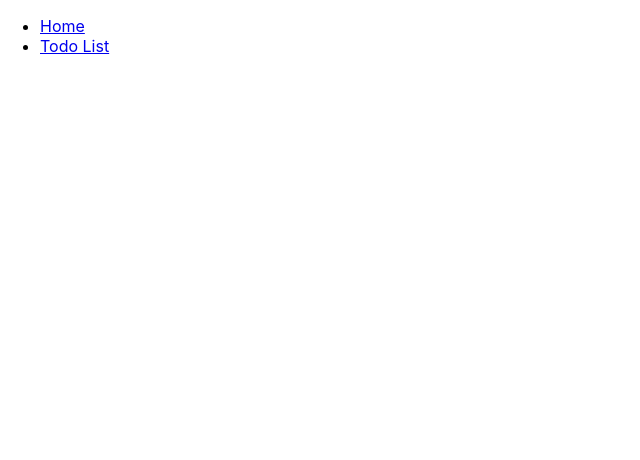
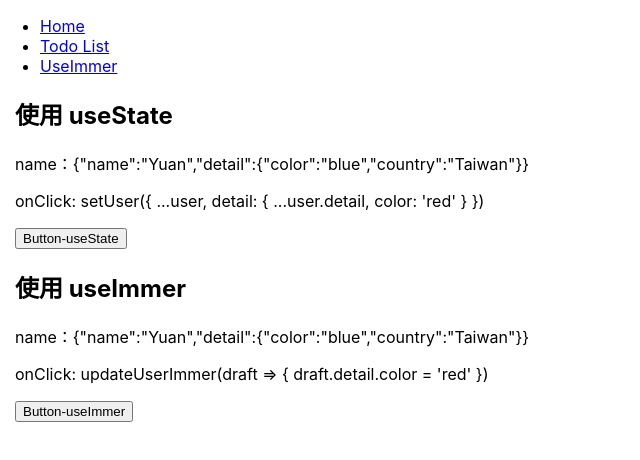
Before and after one commit to yuanchi17/learn-react-context, a React (Create React App) app: page /use-immer in a window 1280 px wide. Before the commit this address had no page. Shown: the top 460 px of the page, without its empty margins (0-640 px from the left). Built offline with nearby package versions, Linux system fonts and the light colour scheme.

Commit message:
useState vs useImmer

```diff
--- a/package.json
+++ b/package.json
@@ -10,6 +10,7 @@
     "react-dom": "^18.2.0",
     "react-router-dom": "^6.3.0",
     "react-scripts": "5.0.1",
+    "use-immer": "^0.7.0",
     "web-vitals": "^2.1.4"
   },
   "scripts": {
--- a/src/App.js
+++ b/src/App.js
@@ -5,11 +5,13 @@ import Header from './components/Header'
 import Home from './pages/Home'
 import React from 'react'
 import TodoList from './pages/TodoList'
+import UseImmer from './pages/UseImmer'
 
 // https://reactrouter.com/docs/en/v6/hooks/use-routes
 const AllRouters = () => useRoutes([
   { path: '/', element: <Home /> },
   { path: '/todo-list', element: <TodoList /> },
+  { path: '/use-immer', element: <UseImmer /> },
 ])
 
 function App () {
--- a/src/components/Header.js
+++ b/src/components/Header.js
@@ -6,6 +6,7 @@ const Header = () => {
     <ul>
       <li><Link to='/'>Home</Link></li>
       <li><Link to='/todo-list'>Todo List</Link></li>
+      <li><Link to='/use-immer'>UseImmer</Link></li>
     </ul>
   )
 }
--- a/src/pages/TodoList.js
+++ b/src/pages/TodoList.js
@@ -9,6 +9,7 @@ const TodoList = () => {
 
   return (
     <div style={{ padding: '0px 15px' }}>
+      user: {user}
       <TodoForm />
       <h4>todo：{userList.todo.map((todo, index) => <li key={index}>{todo}</li>)}</h4>
       <h4>done：{userList.done.map((done, index) => <li key={index}>{done}</li>)}</h4>
--- /dev/null
+++ b/src/pages/UseImmer.js
@@ -0,0 +1,38 @@
+import { useImmer } from 'use-immer'
+import React, { useState } from 'react'
+
+const UseImmer = () => {
+  const [user, setUser] = useState({
+    name: 'Yuan',
+    detail: {
+      color: 'blue',
+      country: 'Taiwan',
+    },
+  })
+
+  const [userImmer, updateUserImmer] = useImmer({
+    name: 'Yuan',
+    detail: {
+      color: 'blue',
+      country: 'Taiwan',
+    },
+  })
+
+  return (
+    <>
+    <div style={{ padding: '0px 15px' }}>
+      <h2>使用 useState</h2>
+      <p>name：{JSON.stringify(user)}</p>
+      <p>onClick: {'setUser({ ...user, detail: { ...user.detail, color: \'red\' } })'}</p>
+      <button onClick={() => setUser({ ...user, detail: { ...user.detail, color: 'red' } })}>Button-useState</button>
+
+      <h2>使用 useImmer</h2>
+      <p>name：{JSON.stringify(userImmer)}</p>
+      <p>onClick: {'updateUserImmer(draft => { draft.detail.color = \'red\' })'}</p>
+      <button onClick={() => { updateUserImmer(draft => { draft.detail.color = 'red' }) }}>Button-useImmer</button>
+    </div>
+    </>
+  )
+}
+
+export default UseImmer
```
Also changed, not shown: 1 other file (tests, documents, lock files or other folders).
